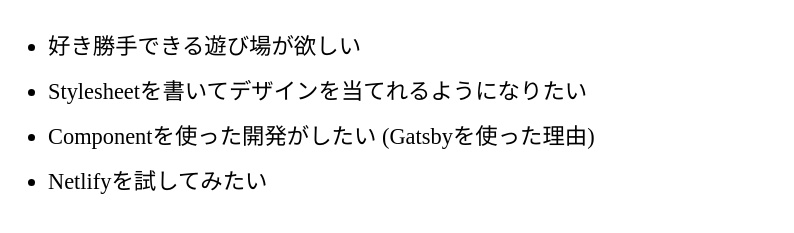
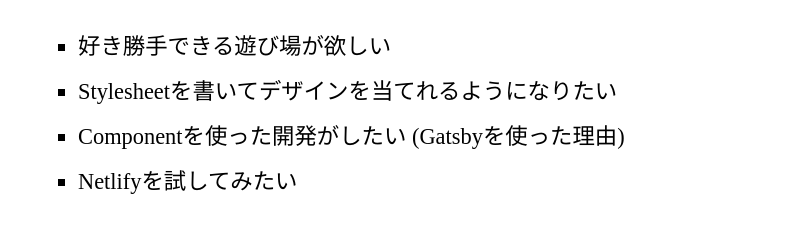
Before and after one commit to yinm/website, a Gatsby site: page /20180503/ in a window 1280 px wide. Shown: the part 201-434 px from the top of the page, without its empty margins (0-794 px from the left). Built offline with nearby package versions, Linux system fonts and the light colour scheme; Gatsby itself is replaced by a stand-in of ours.

Commit message:
Add list-style in articles

```diff
--- a/src/templates/style.css
+++ b/src/templates/style.css
@@ -20,6 +20,11 @@
   line-height: 2;
 }
 
+.article__content ul {
+  margin-left: 30px;
+  list-style: square;
+}
+
 .article__content :not(pre) > code[class*="language-"] {
   background: #eee;
   color: var(--color-black);
```
